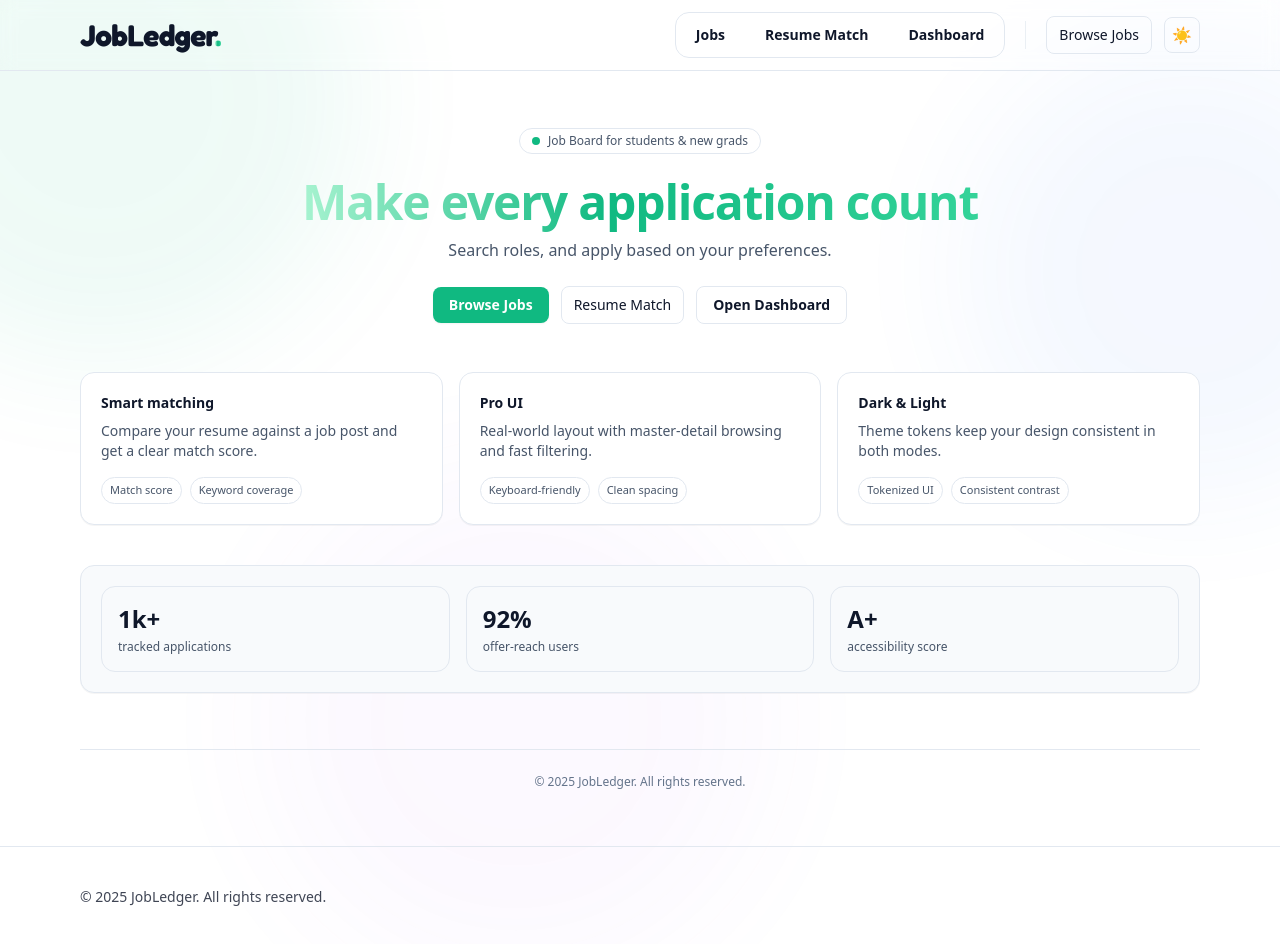
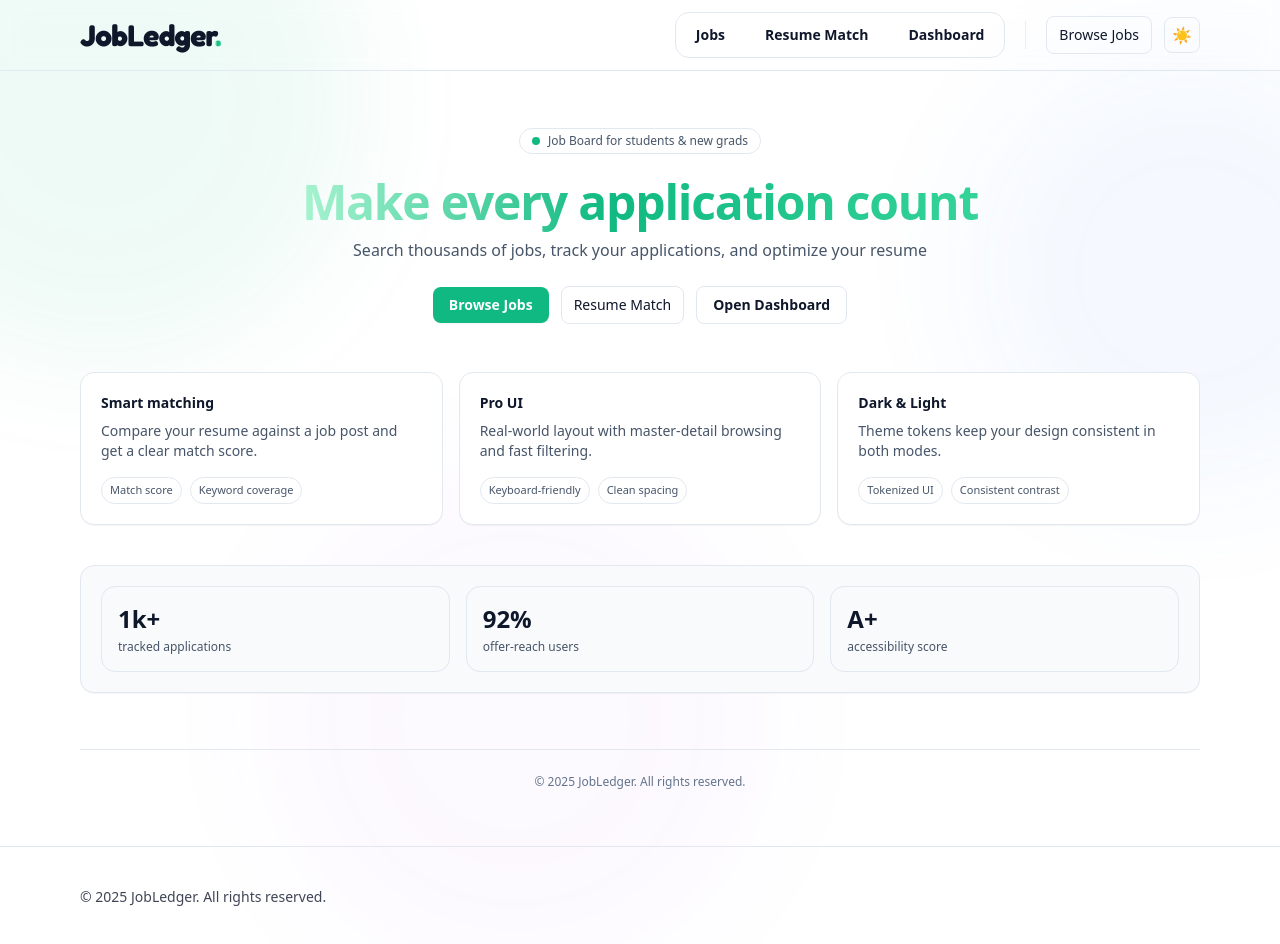
Before and after one commit to denildominic/jobledger, a Next.js app: page / in a window 1280 px wide. Shown: the top 944 px of the page. Built offline with nearby package versions, Linux system fonts and the light colour scheme.

Commit message:
UI changes to frontend

```diff
--- a/app/page.tsx
+++ b/app/page.tsx
@@ -42,7 +42,7 @@ export default function Home() {
           </h1>
 
           <p className="mt-3 text-sm sm:text-base" style={{ color: "rgb(var(--muted))" }}>
-            Search roles, and apply based on your preferences.
+            Search thousands of jobs, track your applications, and optimize your resume
           </p>
 
           <div className="mt-6 flex flex-wrap items-center justify-center gap-3">
```
